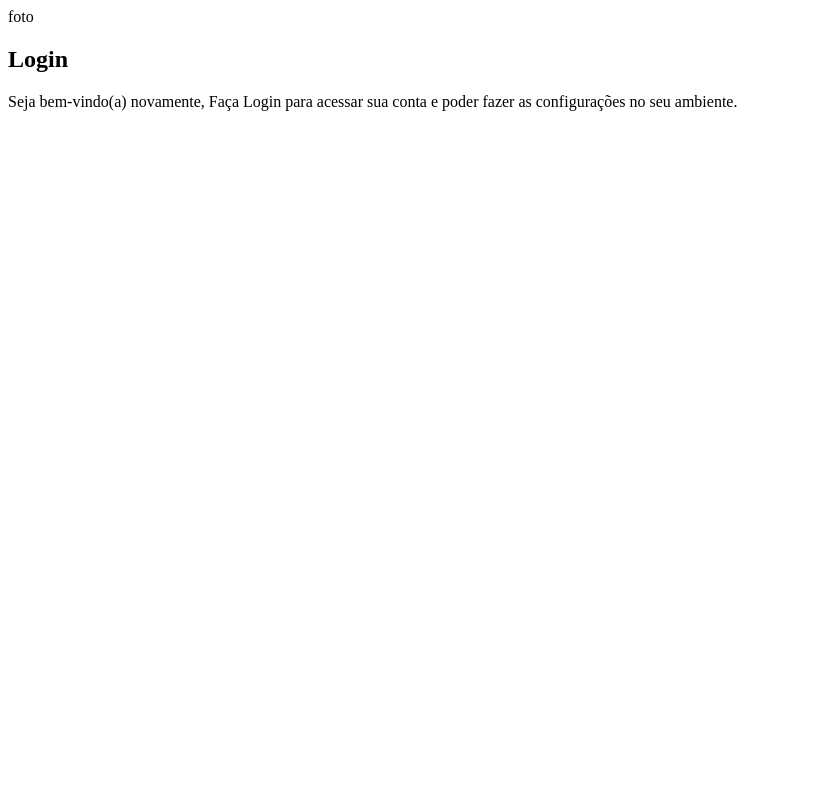
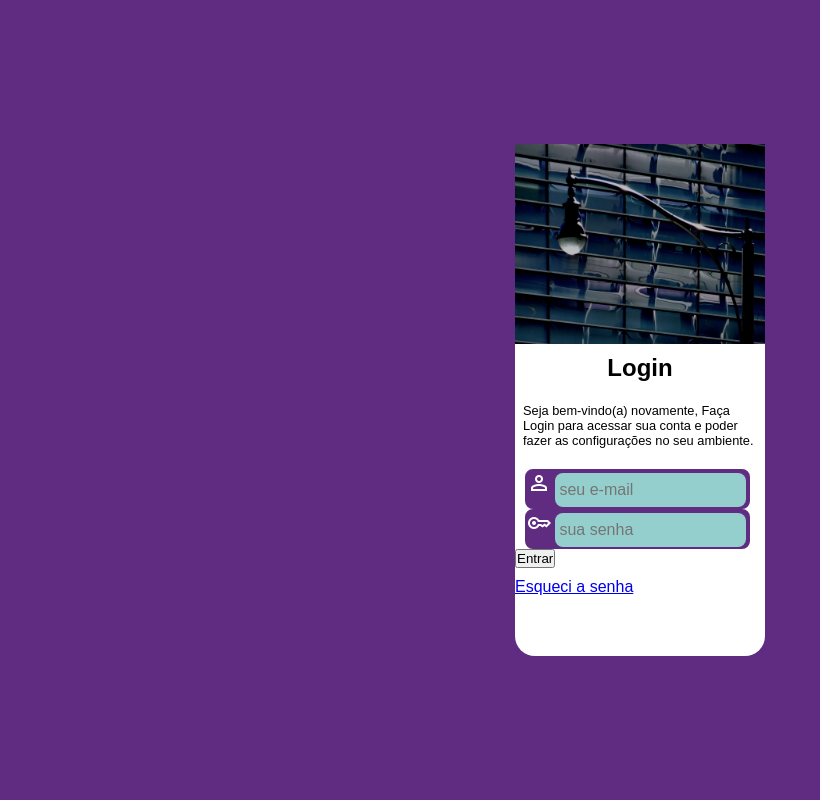
Before and after one commit to hugocaixeta7/projeto-login, a PHP site: page / in a window 1280 px wide. Shown: the whole page, without its empty margins (0-820 px from the left). Run offline with PHP 8.4, Linux system fonts and the light colour scheme.

Commit message:
att projeto login

```diff
--- a/estilos/style.css
+++ b/estilos/style.css
@@ -1,6 +1,98 @@
 @charset "UTF-8";
 
 :root{
-    --verde: #49a09d
-    --lilas: #5f2c82
+    --verde: #49a09d;
+    --lilas: #5f2c82;
 }
+
+*{
+    font-family: Arial, Helvetica, sans-serif;
+    margin: 0px;
+    padding: 0px;
+    box-sizing: border-box;
+}
+
+main{
+    position: relative;
+    height: 100vh;
+    width: 100vw;
+    background-color: var(--lilas);
+}
+
+section{
+    display: block;
+    unicode-bidi: isolate;
+}
+
+section#login{
+    background-color: white;
+    position: absolute;
+    top: 50%;
+    left: 50%;
+    transform: translate(-50%, -50%);
+    border-radius: 20px;
+    width: 250px;
+    height: 512px;
+}
+
+section#login > div#imagem {
+    background: var(--lilas) url(../imagens/pexels-jeffery-poon-31301163-7073765.jpg) no-repeat;
+    display: block;
+    background-size: cover;
+    background-position: center top;
+    height: 200px;
+}
+
+div#formulario > h1 {
+    text-align: center;
+    margin-top: 10px;
+}
+
+div#formulario > p {
+    font-size: 0.8em;
+    padding: 8px;
+    display: block;
+    margin-block-start: 1em;
+    margin-block-end: 1em;
+    margin-inline-start: 0px;
+    margin-inline-end: 0px;
+    unicode-bidi: isolate;
+}
+
+form > div.campo{
+    background-color: var(--lilas);
+    border: 2px solid var(--lilas);
+    display: block;
+    width: 90%;
+    height: 40px;
+    border-radius: 8px;
+    margin-left: 10px;
+}
+
+div.campo > input{
+    background-color: #94cfcd;
+    font-size: 1em;
+    border: 0px;
+    border-radius: 8px;
+    padding: 4px;
+    height: 95%;
+    width: calc(100% - 30px);
+}
+
+form > input[type=submit] {
+    display: block;
+    font-size: 1em;
+    width: 100%;
+    height: 40px;
+    color: white;
+    background-color: var(--verde);
+    text-align: center;
+    cursor: pointer;
+    border: none;
+    border-radius: 5px;
+}
+
+.material-symbols-outlined{
+    color: white;
+    display: inline-block;
+}
--- a/index.html
+++ b/index.html
@@ -5,18 +5,34 @@
     <meta name="viewport" content="width=device-width, initial-scale=1.0">
     <title>Login</title>
     <link rel="stylesheet" href="estilos/style.css">
+    <link href="https://fonts.googleapis.com/css2?family=Material+Symbols+Outlined" rel="stylesheet" />
 </head>
 <body>
     <main>
         <section id="login">
             <div id="imagem">
-                foto
+                <!--Foto vem aqui-->
             </div>
             <div id="formulario">
                 <h1>Login</h1>
                 <p>Seja bem-vindo(a) novamente, Faça Login para acessar sua conta e poder fazer as configurações no seu ambiente.</p>
+
                 <form action="login.php" method="post">
+                    <div class="campo">
+                        <label for="imail"><span class="material-symbols-outlined" onclick="clickMenu()">person</label>
+                        <input type="email" name="email" id="imail" placeholder="seu e-mail">
+                    </div>
+                    <div class="campo">
 
+                        <label for="isen"><span class="material-symbols-outlined" onclick="clickMenu()">key</label>
+                        <input type="password" name="senha" id="isen" placeholder="sua senha">
+                    </div>
+
+                    <div">
+                        <input type="submit" value="Entrar">
+                    </div>
+                    <a href="esqueci.html" class="botao">Esqueci a senha</a>
+                    <span class="material-symbols-outlined" onclick="clickMenu()">mail
                 </form>
             </div>
         </section>
```
